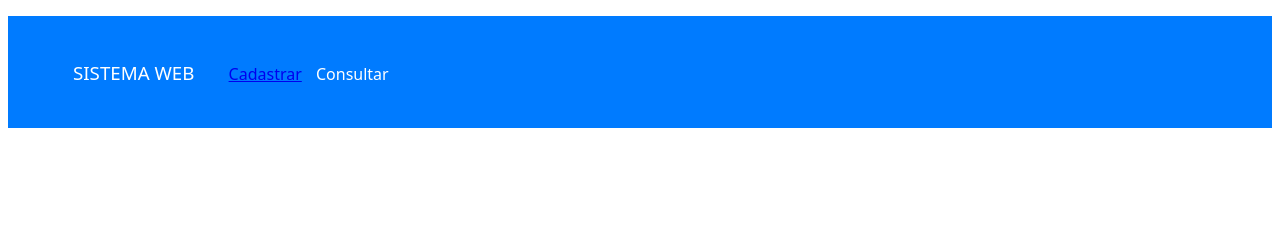
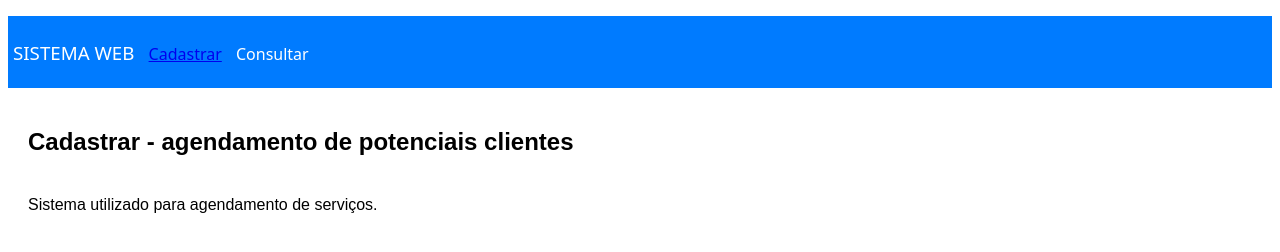
Before and after one commit to jennifer-cristine12/tarefa-1, a plain HTML site: page index.html in a window 1280 px wide. Drawn offline with nearby package versions, Linux system fonts and the light colour scheme.

Commit message:
Add files via upload

```diff
--- a/index.html
+++ b/index.html
@@ -22,6 +22,9 @@
       </nav>
     </nav>
       </nav>
+      <h2>Cadastrar - agendamento de potenciais clientes</h2>
+      <h3>Sistema utilizado para agendamento de serviços.</h3>
+
 
 
 <script src="https://cdn.jsdelivr.net/npm/bootstrap@5.3.0-alpha1/dist/js/bootstrap.min.js" integrity="sha384-mQ93GR66B00ZXjt0YO5KlohRA5SY2XofN4zfuZxLkoj1gXtW8ANNCe9d5Y3eG5eD" crossorigin="anonymous"></script>
--- a/style.css
+++ b/style.css
@@ -5,9 +5,25 @@ nav{
     font-weight: lighter;
     font-family:system-ui, -apple-system, "Segoe UI", Roboto, "Helvetica Neue", "Noto Sans", "Liberation Sans", Arial, sans-serif, "Apple Color Emoji", "Segoe UI Emoji", "Segoe UI Symbol", "Noto Color Emoji" ;
 }
+nav ol{
+    padding: 0px;
+    text-align: left;
+}
 h1{
     font-weight: normal;
+    padding: 0px;
+}
+h2{
+    font-weight: bold;
     padding: 20px;
+    font-family: Arial, Helvetica, sans-serif;
+}
+h3{
+    font-weight: lighter;
+    font-family: Arial, Helvetica, sans-serif;
+    font-size: 100%;
+    padding-left: 20px;
+    padding-top: 0%;
 }
 .breadcrumb-item{
     list-style: none;
```
